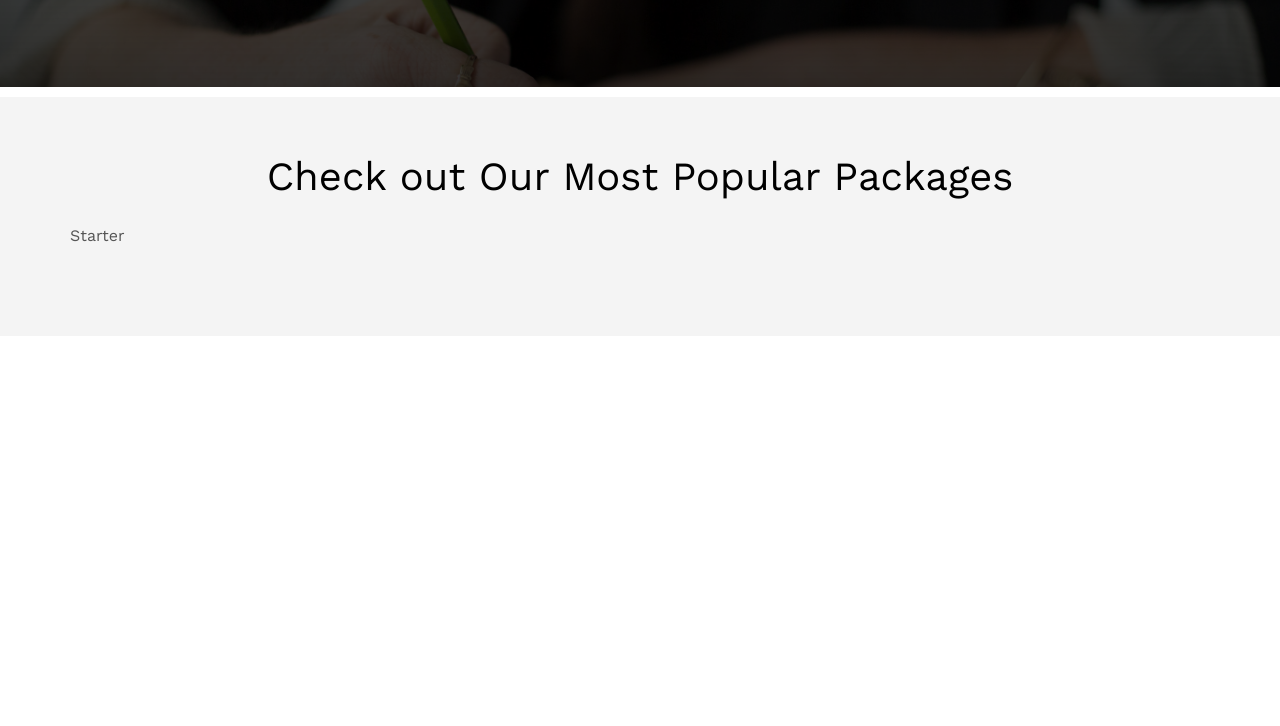
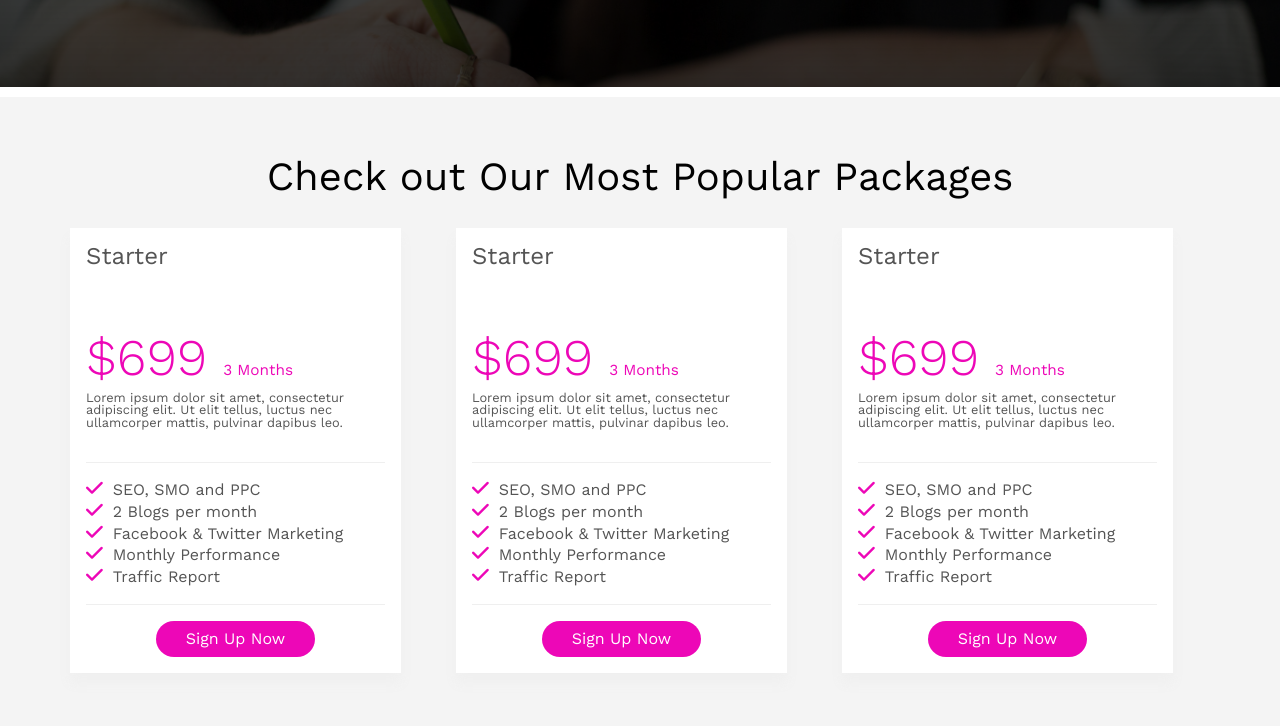
Before and after one commit to usmani-codes/digiSolve, a plain HTML site: page index.html in a window 1280 px wide. Shown: the part 3542-4268 px from the top of the page. Before the commit the page ends 3888 px from the top, so only its background shows below. Drawn offline with nearby package versions, Linux system fonts and the light colour scheme; files whose address does not match are found by name.

Commit message:
packages section complete

```diff
--- a/css/style.css
+++ b/css/style.css
@@ -276,3 +276,59 @@ cite img {
   vertical-align: middle;
   margin-right: 10px;
 }
+
+/* pricing */
+
+.top {
+  border-bottom: 1px solid #efefef;
+}
+.card {
+  background-color: #fff;
+  display: flex;
+  flex-direction: column;
+  justify-content: space-between;
+  padding: 1rem;
+  box-shadow: 0 10px 10px #efefefef;
+  width: 90%;
+}
+.card h4 {
+  font-size: 150%;
+  margin-bottom: 4rem;
+}
+.card .price {
+  font-size: 320%;
+  font-weight: 300;
+  color: var(--color-primary);
+  margin-bottom: 0.5rem;
+}
+span.duration {
+  font-size: 30%;
+  font-weight: 500;
+}
+.pkg-detail {
+  font-size: 80%;
+  margin-bottom: 2rem;
+}
+/* mid */
+.mid {
+  padding: 1rem 0;
+  border-bottom: 1px solid #efefef;
+}
+.mid ul {
+  list-style: none;
+  color: #555;
+  line-height: 1.3;
+}
+.check {
+  color: var(--color-primary);
+  font-size: 120%;
+  margin-right: 10px;
+  text-align: center;
+}
+.end {
+  text-align: center;
+  padding-top: 1rem;
+}
+.end a {
+  display: inline-block;
+}
--- a/index.html
+++ b/index.html
@@ -265,10 +265,98 @@
       <h2 class="section-heading">Check out Our Most Popular Packages</h2>
       <div class="row">
         <div class="col span_1_of_3">
-          <h4>Starter</h4>
+          <div class="card">
+            <div class="top">
+              <h4>Starter</h4>
+              <p class="price">$699 <span class="duration">3 Months</span></p>
+              <p class="pkg-detail">
+                Lorem ipsum dolor sit amet, consectetur adipiscing elit. Ut elit
+                tellus, luctus nec ullamcorper mattis, pulvinar dapibus leo.
+              </p>
+            </div>
+            <div class="mid">
+              <ul>
+                <li><i class="fa-solid fa-check check"></i>SEO, SMO and PPC</li>
+                <li>
+                  <i class="fa-solid fa-check check"></i>2 Blogs per month
+                </li>
+                <li>
+                  <i class="fa-solid fa-check check"></i>Facebook & Twitter
+                  Marketing
+                </li>
+                <li>
+                  <i class="fa-solid fa-check check"></i>Monthly Performance
+                </li>
+                <li><i class="fa-solid fa-check check"></i>Traffic Report</li>
+              </ul>
+            </div>
+            <div class="end">
+              <a href="#" class="btn btn-full">Sign Up Now</a>
+            </div>
+          </div>
         </div>
-        <div class="col span_1_of_3"></div>
-        <div class="col span_1_of_3"></div>
+        <div class="col span_1_of_3">
+          <div class="card">
+            <div class="top">
+              <h4>Starter</h4>
+              <p class="price">$699 <span class="duration">3 Months</span></p>
+              <p class="pkg-detail">
+                Lorem ipsum dolor sit amet, consectetur adipiscing elit. Ut elit
+                tellus, luctus nec ullamcorper mattis, pulvinar dapibus leo.
+              </p>
+            </div>
+            <div class="mid">
+              <ul>
+                <li><i class="fa-solid fa-check check"></i>SEO, SMO and PPC</li>
+                <li>
+                  <i class="fa-solid fa-check check"></i>2 Blogs per month
+                </li>
+                <li>
+                  <i class="fa-solid fa-check check"></i>Facebook & Twitter
+                  Marketing
+                </li>
+                <li>
+                  <i class="fa-solid fa-check check"></i>Monthly Performance
+                </li>
+                <li><i class="fa-solid fa-check check"></i>Traffic Report</li>
+              </ul>
+            </div>
+            <div class="end">
+              <a href="#" class="btn btn-full">Sign Up Now</a>
+            </div>
+          </div>
+        </div>
+        <div class="col span_1_of_3">
+          <div class="card">
+            <div class="top">
+              <h4>Starter</h4>
+              <p class="price">$699 <span class="duration">3 Months</span></p>
+              <p class="pkg-detail">
+                Lorem ipsum dolor sit amet, consectetur adipiscing elit. Ut elit
+                tellus, luctus nec ullamcorper mattis, pulvinar dapibus leo.
+              </p>
+            </div>
+            <div class="mid">
+              <ul>
+                <li><i class="fa-solid fa-check check"></i>SEO, SMO and PPC</li>
+                <li>
+                  <i class="fa-solid fa-check check"></i>2 Blogs per month
+                </li>
+                <li>
+                  <i class="fa-solid fa-check check"></i>Facebook & Twitter
+                  Marketing
+                </li>
+                <li>
+                  <i class="fa-solid fa-check check"></i>Monthly Performance
+                </li>
+                <li><i class="fa-solid fa-check check"></i>Traffic Report</li>
+              </ul>
+            </div>
+            <div class="end">
+              <a href="#" class="btn btn-full">Sign Up Now</a>
+            </div>
+          </div>
+        </div>
       </div>
     </section>
   </body>
```
